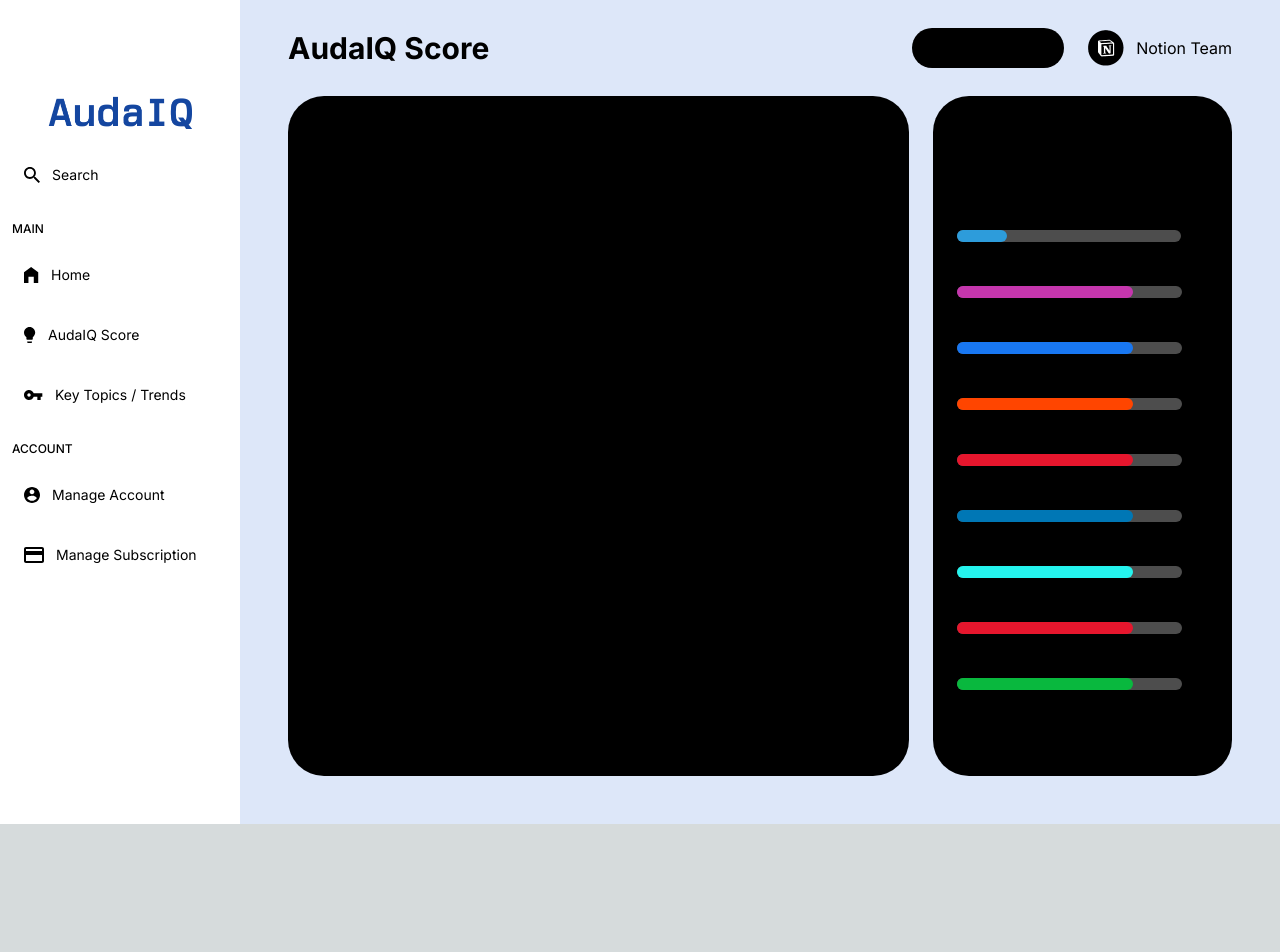
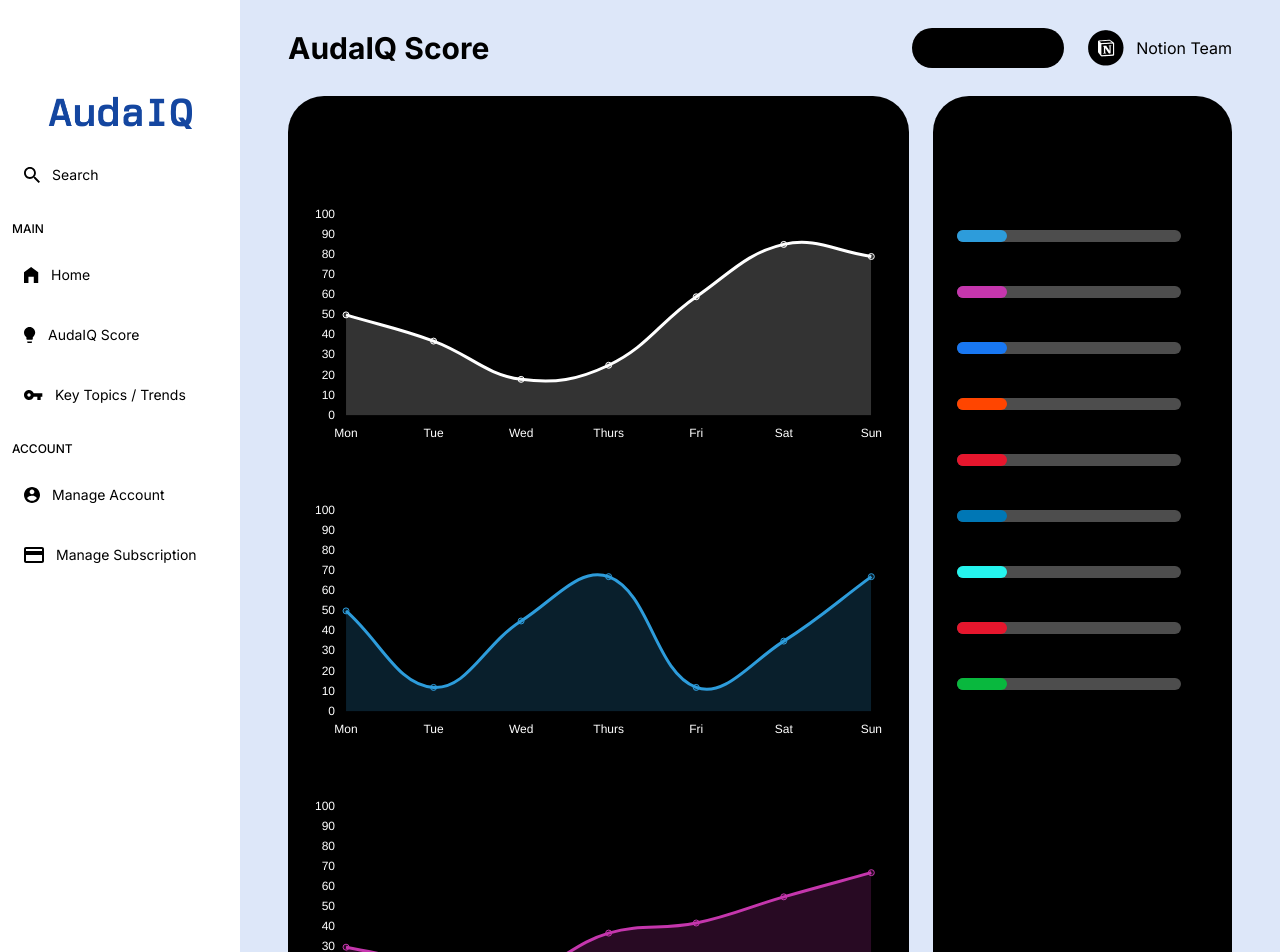
Before and after one commit to devanshg03/PolyHack, a Next.js app: page /dashboard/auda in a window 1280 px wide. Shown: the top 952 px of the page. Before the commit the page ends 824 px from the top, so only its background shows below. Built offline with nearby package versions, Linux system fonts and the light colour scheme.

Commit message:
audaiq score page finished

```diff
--- a/app/dashboard/auda/page.tsx
+++ b/app/dashboard/auda/page.tsx
@@ -1,18 +1,118 @@
+"use client";
+import { Line } from "react-chartjs-2";
+import {
+  Chart as ChartJS,
+  LineElement,
+  CategoryScale, // x-axis
+  LinearScale, // y-axis
+  PointElement,
+  Legend,
+  Tooltip,
+  Filler,
+} from "chart.js";
 import Sentimentbar from "@/app/components/sentimentbar";
 
+ChartJS.register(
+  LineElement,
+  CategoryScale,
+  LinearScale,
+  PointElement,
+  Tooltip,
+  Filler
+);
+
 export default function audaiq() {
+  const overalldata = {
+    labels: ["Mon", "Tue", "Wed", "Thurs", "Fri", "Sat", "Sun"],
+    datasets: [
+      {
+        data: [50, 37, 18, 25, 59, 85, 79],
+        borderColor: "#FFF",
+        pointBorderColor: "#FFF",
+        backgroundColor: "rgba(255, 255, 255, 0.2)",
+        tension: 0.4,
+        fill: true,
+      },
+    ],
+  };
+
+  const twitterdata = {
+    labels: ["Mon", "Tue", "Wed", "Thurs", "Fri", "Sat", "Sun"],
+    datasets: [
+      {
+        data: [50, 12, 45, 67, 12, 35, 67],
+        borderColor: "#2D9CDB",
+        pointBorderColor: "#2D9CDB",
+        backgroundColor: "rgba(45, 156, 219, 0.2)",
+        tension: 0.4,
+        fill: true,
+      },
+    ],
+  };
+
+  const instagramdata = {
+    labels: ["Mon", "Tue", "Wed", "Thurs", "Fri", "Sat", "Sun"],
+    datasets: [
+      {
+        data: [30, 22, 17, 37, 42, 55, 67],
+        borderColor: "#C536AD",
+        pointBorderColor: "#C536AD",
+        backgroundColor: "rgba(197, 54, 173, 0.2)",
+        tension: 0.4,
+        fill: true,
+      },
+    ],
+  };
+
+  const options = {
+    scales: {
+      y: {
+        min: 0,
+        max: 100,
+        color: "#fff",
+        ticks: {
+          color: "#FFF",
+        },
+      },
+      x: {
+        ticks: {
+          color: "#FFF",
+        },
+      },
+    },
+  };
+
   return (
     <div className="px-12 grid grid-cols-3 gap-6 pb-12">
-      <div className="col-span-3 lg:col-span-2 h-[680px] rounded-[36px] bg-black p-6">
+      <div className="col-span-3 lg:col-span-2 h-auto rounded-[36px] bg-black p-6">
         <div className="flex flex-row justify-between items-baseline mb-6">
           <h3 className="text-xl font-medium">Sentiment Overview</h3>
           <a href="" className="text-xs capitalize text-right">
             view less
           </a>
         </div>
+
+        <p>Overall</p>
+        <Line
+          data={overalldata}
+          options={options}
+          className="max-h-[240px] w-auto mt-2 mb-6"
+        ></Line>
+        <p>Twitter</p>
+        <Line
+          data={twitterdata}
+          options={options}
+          className="max-h-[240px] w-auto mt-2 mb-6"
+        ></Line>
+        <p>Instagram</p>
+        <Line
+          data={instagramdata}
+          options={options}
+          className="max-h-[240px] w-auto mt-2 mb-6"
+        ></Line>
       </div>
 
-      <div className="col-span-3 lg:col-span-1 min-w-330 h-[680px] rounded-[36px] bg-black p-6">
+      <div className="col-span-3 lg:col-span-1 min-w-330 h-auto rounded-[36px] bg-black p-6">
         <div className="flex flex-row justify-between items-baseline mb-6">
           <h3 className="text-xl font-medium">Sentiment by Channel</h3>
           <a href="" className="text-xs capitalize text-right">
@@ -21,14 +121,14 @@ export default function audaiq() {
         </div>
         <div className="flex flex-col gap-3">
           <Sentimentbar site="twitter" change="+3" value={22} />
-          <Sentimentbar site="instagram" change="+3" value={78} />
-          <Sentimentbar site="facebook" change="+3" value={78} />
-          <Sentimentbar site="reddit" change="+3" value={78} />
-          <Sentimentbar site="youtube" change="+3" value={78} />
-          <Sentimentbar site="linkedin" change="+3" value={78} />
-          <Sentimentbar site="tiktok" change="+3" value={78} />
-          <Sentimentbar site="weibo" change="+3" value={78} />
-          <Sentimentbar site="wechat" change="+3" value={78} />
+          <Sentimentbar site="instagram" change="+3" value={22} />
+          <Sentimentbar site="facebook" change="+3" value={22} />
+          <Sentimentbar site="reddit" change="+3" value={22} />
+          <Sentimentbar site="youtube" change="+3" value={22} />
+          <Sentimentbar site="linkedin" change="+3" value={22} />
+          <Sentimentbar site="tiktok" change="+3" value={22} />
+          <Sentimentbar site="weibo" change="+3" value={22} />
+          <Sentimentbar site="wechat" change="+3" value={22} />
         </div>
       </div>
     </div>
```
